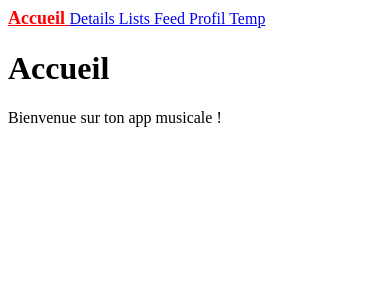
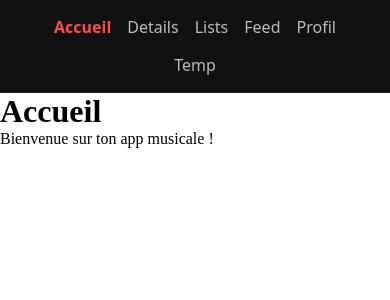
Before and after one commit to Alban-E/PPROJ3, a React app in the folder frontend/: page / in a window 390 px wide. Shown: the top 300 px of the page. Built offline with nearby package versions, Linux system fonts and the light colour scheme; the HTML template or start-up script is replaced by a standard one.

Commit message:
Set up navbar and a lil css

```diff
--- a/frontend/src/components/NavBar.jsx
+++ b/frontend/src/components/NavBar.jsx
@@ -3,7 +3,7 @@ import './navBar.css'
 
 export default function Navbar() {
   return (
-    <nav style={{flex:1}}>
+    <nav className='navbar' style={{flex:1}}>
       <NavLink to="/" className={({ isActive }) => isActive ? 'active' : ''}>Accueil </NavLink>
       <NavLink to="/Details" className={({ isActive }) => isActive ? 'active' : ''}>Details </NavLink>
       <NavLink to="/Lists" className={({ isActive }) => isActive ? 'active' : ''}>Lists </NavLink>
--- a/frontend/src/components/navBar.css
+++ b/frontend/src/components/navBar.css
@@ -1,5 +1,36 @@
-.active{
-    color: red;
-    font-size: large;
-    font-weight: bold;
+/* navBar.css */
+.navbar {
+  display: flex;
+  gap: 1.5rem;
+  align-items: center;
+  justify-content: center;
+  padding: 1rem 2rem;
+  background: #111;
+  border-bottom: 1px solid #222;
+  font-family: system-ui, sans-serif;
 }
+
+.navbar a {
+  color: #bbb;
+  text-decoration: none;
+  font-weight: 500;
+  transition: color 0.2s ease, transform 0.2s ease;
+}
+
+.navbar a:hover {
+  color: #fff;
+  transform: translateY(-1px);
+}
+
+.navbar a.active {
+  color: #ff4d4d;
+  font-weight: 700;
+}
+
+/* Responsive (mobile) */
+@media (max-width: 600px) {
+  .navbar {
+    flex-wrap: wrap;
+    gap: 1rem;
+  }
+}
--- a/frontend/src/index.css
+++ b/frontend/src/index.css
@@ -1,111 +1,4 @@
-:root {
-  --text: #6b6375;
-  --text-h: #08060d;
-  --bg: #fff;
-  --border: #e5e4e7;
-  --code-bg: #f4f3ec;
-  --accent: #aa3bff;
-  --accent-bg: rgba(170, 59, 255, 0.1);
-  --accent-border: rgba(170, 59, 255, 0.5);
-  --social-bg: rgba(244, 243, 236, 0.5);
-  --shadow:
-    rgba(0, 0, 0, 0.1) 0 10px 15px -3px, rgba(0, 0, 0, 0.05) 0 4px 6px -2px;
-
-  --sans: system-ui, 'Segoe UI', Roboto, sans-serif;
-  --heading: system-ui, 'Segoe UI', Roboto, sans-serif;
-  --mono: ui-monospace, Consolas, monospace;
-
-  font: 18px/145% var(--sans);
-  letter-spacing: 0.18px;
-  color-scheme: light dark;
-  color: var(--text);
-  background: var(--bg);
-  font-synthesis: none;
-  text-rendering: optimizeLegibility;
-  -webkit-font-smoothing: antialiased;
-  -moz-osx-font-smoothing: grayscale;
-
-  @media (max-width: 1024px) {
-    font-size: 16px;
-  }
+*{
+  margin: 0;
+  padding: 0;
 }
-
-@media (prefers-color-scheme: dark) {
-  :root {
-    --text: #9ca3af;
-    --text-h: #f3f4f6;
-    --bg: #16171d;
-    --border: #2e303a;
-    --code-bg: #1f2028;
-    --accent: #c084fc;
-    --accent-bg: rgba(192, 132, 252, 0.15);
-    --accent-border: rgba(192, 132, 252, 0.5);
-    --social-bg: rgba(47, 48, 58, 0.5);
-    --shadow:
-      rgba(0, 0, 0, 0.4) 0 10px 15px -3px, rgba(0, 0, 0, 0.25) 0 4px 6px -2px;
-  }
-
-  #social .button-icon {
-    filter: invert(1) brightness(2);
-  }
-}
-
-body {
-  margin: 0;
-}
-
-#root {
-  width: 1126px;
-  max-width: 100%;
-  margin: 0 auto;
-  text-align: center;
-  border-inline: 1px solid var(--border);
-  min-height: 100svh;
-  display: flex;
-  flex-direction: column;
-  box-sizing: border-box;
-}
-
-h1,
-h2 {
-  font-family: var(--heading);
-  font-weight: 500;
-  color: var(--text-h);
-}
-
-h1 {
-  font-size: 56px;
-  letter-spacing: -1.68px;
-  margin: 32px 0;
-  @media (max-width: 1024px) {
-    font-size: 36px;
-    margin: 20px 0;
-  }
-}
-h2 {
-  font-size: 24px;
-  line-height: 118%;
-  letter-spacing: -0.24px;
-  margin: 0 0 8px;
-  @media (max-width: 1024px) {
-    font-size: 20px;
-  }
-}
-p {
-  margin: 0;
-}
-
-code,
-.counter {
-  font-family: var(--mono);
-  display: inline-flex;
-  border-radius: 4px;
-  color: var(--text-h);
-}
-
-code {
-  font-size: 15px;
-  line-height: 135%;
-  padding: 4px 8px;
-  background: var(--code-bg);
-}
--- a/frontend/src/main.jsx
+++ b/frontend/src/main.jsx
@@ -2,6 +2,7 @@ import { StrictMode } from 'react'
 import { createRoot } from 'react-dom/client'
 import { BrowserRouter } from 'react-router-dom'
 import App from './App.jsx'
+import './index.css'
 
 createRoot(document.getElementById('root')).render(
   <StrictMode>
```
